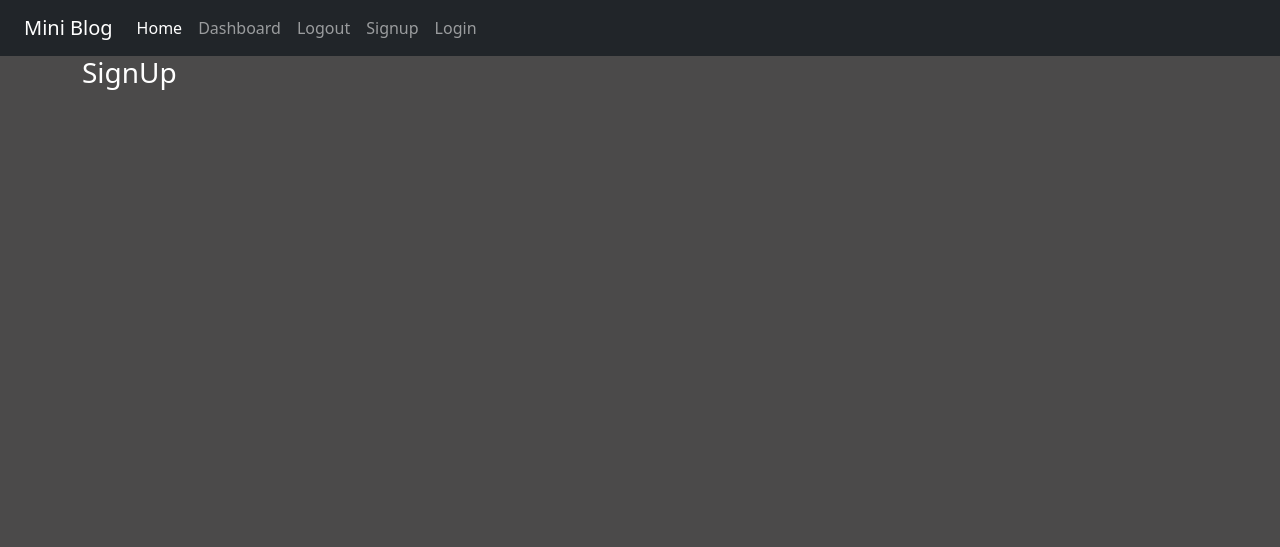
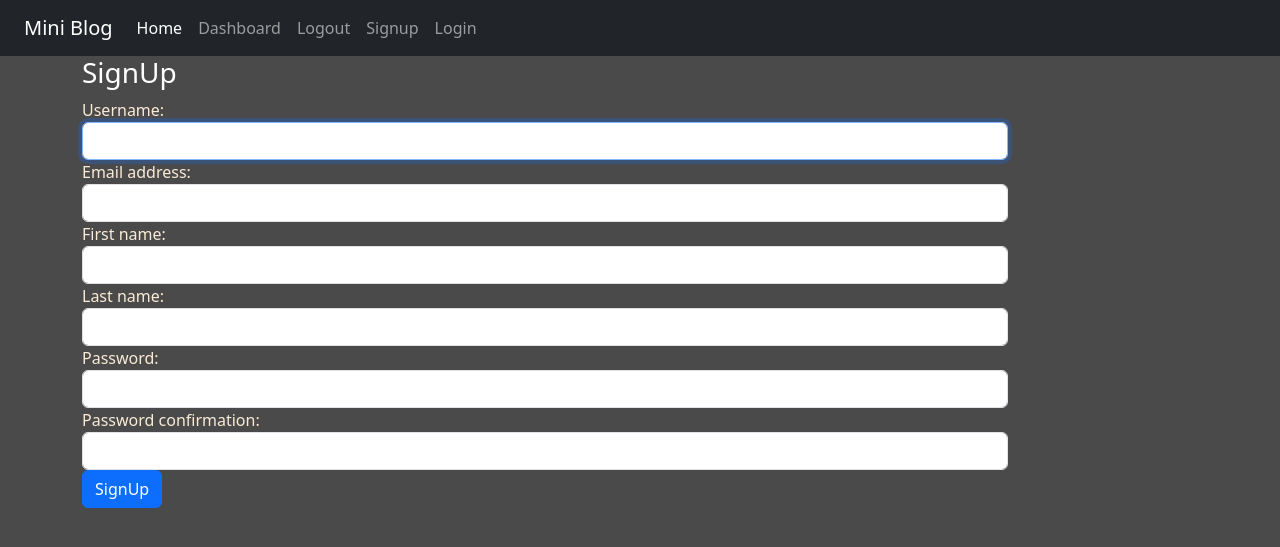
Before and after one commit to omkarg01/Blog-django, a Django app: page /signup/ in a window 1280 px wide. Shown: the top 547 px of the page. Run offline with Django 4.2, Linux system fonts and the light colour scheme; some libraries are stand-ins or nearby versions.

Commit message:
Sign Up and Sign In form created

```diff
--- a/miniblog/admin.py
+++ b/miniblog/admin.py
@@ -1,3 +1,9 @@
 from django.contrib import admin
 
+from miniblog.models import Post
+
+
 # Register your models here.
+@admin.register(Post)
+class BookAdmin(admin.ModelAdmin):
+    list_display = ('title', 'desc')
--- /dev/null
+++ b/miniblog/forms.py
@@ -0,0 +1,30 @@
+from django.contrib.auth.forms import UserCreationForm, AuthenticationForm
+from django.contrib.auth.models import User
+from django.utils.translation import gettext_lazy as _
+from django import forms
+
+
+class SignUpForm(UserCreationForm):
+    # email = forms.EmailField(max_length=254, required=True, help_text='Required. Enter a valid email address.')
+    password1 = forms.CharField(label=_("Password"),
+        widget=forms.PasswordInput(attrs={'class': 'form-control'}))
+    password2 = forms.CharField(label=_("Password confirmation"),
+        widget=forms.PasswordInput(attrs={'class': 'form-control'}),
+        help_text=_("Enter the same password as above, for verification."))
+
+    class Meta:
+        model = User
+        fields = ['username', 'email','first_name', 'last_name', 'password1', 'password2']
+        widgets = {
+            'username' : forms.TextInput(attrs={'class': 'form-control'}),
+            'email' : forms.EmailInput(attrs={'class': 'form-control'}),
+            'first_name' : forms.TextInput(attrs={'class': 'form-control'}),
+            'last_name' : forms.TextInput(attrs={'class': 'form-control'}),
+        }
+
+class LoginForm(AuthenticationForm):
+    class Meta:
+        widgets = {
+            'username': forms.TextInput(attrs={'class': 'form-control'}),
+            'password': forms.PasswordInput(attrs={'class': 'form-control'}),
+        }
--- a/miniblog/models.py
+++ b/miniblog/models.py
@@ -1,3 +1,6 @@
 from django.db import models
 
 # Create your models here.
+class Post(models.Model):
+    title = models.CharField(max_length=20)
+    desc = models.CharField(max_length=200)
--- a/miniblog/templates/miniblog/signup.html
+++ b/miniblog/templates/miniblog/signup.html
@@ -1,9 +1,21 @@
-{% extends 'miniblog/base.html' %}
-{% load static %}
-{% block content %}
+{% extends 'miniblog/base.html' %} {% load static %} {% block content %}
 
-    <div class="col-sm-10">
-        <h3 class="text-white">SignUp</h3>
-    </div>
+<div class="col-sm-10">
+  <h3 class="text-white">SignUp</h3>
+  <form action="" method="post" novalidate>
+    {% csrf_token %}
+    {% for fm in form %}
+        <div class="form-group">
+            {{fm.label_tag}} {{ fm }} {{ fm.errors | striptags }}
+        </div>
+    {% endfor %}
+    <input type="submit" class='btn btn-primary' value="SignUp">
+    {% if form.non_field_errors  %}
+       {% for error in form.non_field_errors %}
+          <p class="alert alert-danger my-3">{{error}}</p>
+       {% endfor %}
+    {% endif %}
+  </form>
+</div>
 
 {% endblock content %}
--- a/miniblog/views.py
+++ b/miniblog/views.py
@@ -1,21 +1,31 @@
 from django.http import HttpResponseRedirect
 from django.shortcuts import render
+from miniblog.forms import LoginForm, SignUpForm
 
 # Create your views here.
+
+
 def index(request):
-    return render(request, 'miniblog/base.html',{})
+    return render(request, 'miniblog/base.html', {})
+
 
 def home(request):
     return render(request, 'miniblog/home.html', {})
 
+
 def logout(request):
     return HttpResponseRedirect('/')
+
 
 def dashboard(request):
     return render(request, 'miniblog/dashboard.html', {})
 
+
 def signup(request):
-    return render(request, 'miniblog/signup.html', {})
+    form = SignUpForm()
+    return render(request, 'miniblog/signup.html', {'form': form})
+
 
 def login(request):
-    return render(request, 'miniblog/login.html', {})
+    form = LoginForm()
+    return render(request, 'miniblog/login.html', {'form': form})
```
Also changed, not shown: miniblog/templates/miniblog/login.html (+14 -0 lines), db.sqlite3, miniblog/migrations/0001_initial.py (added).
